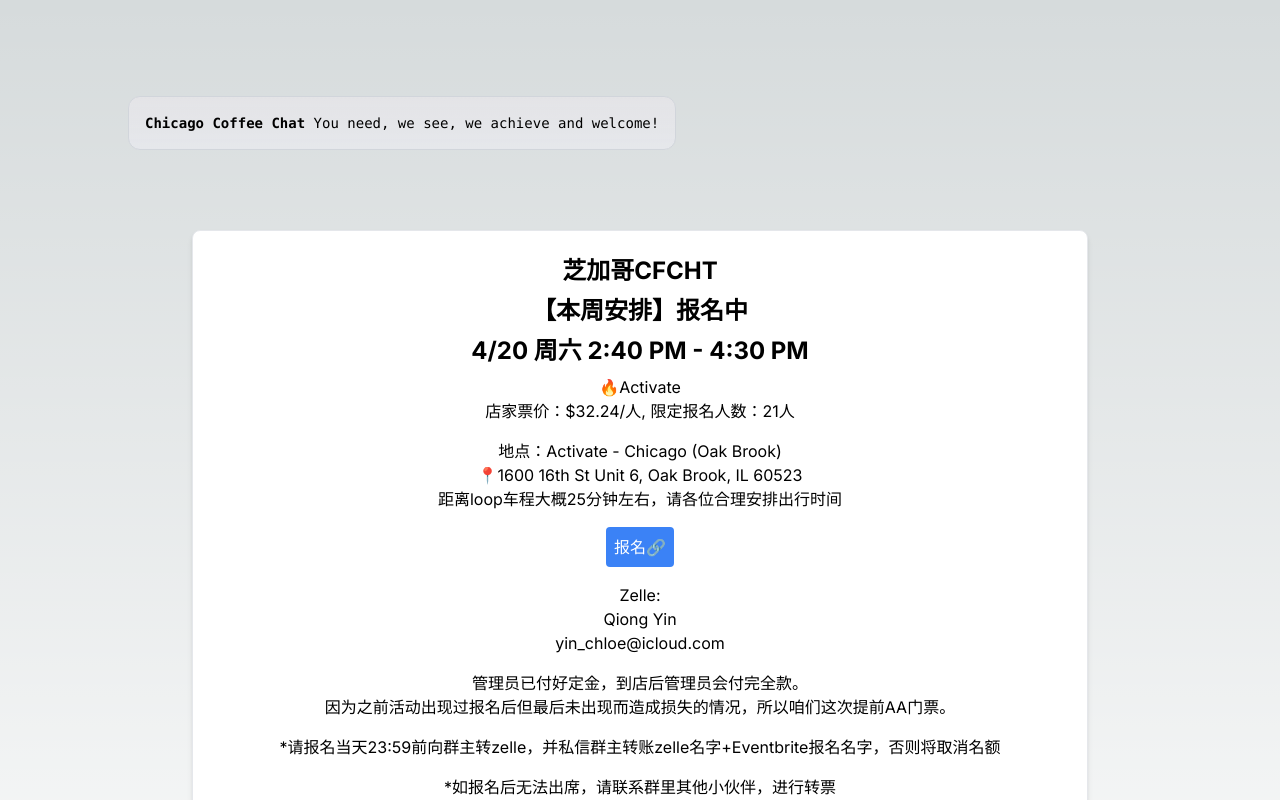
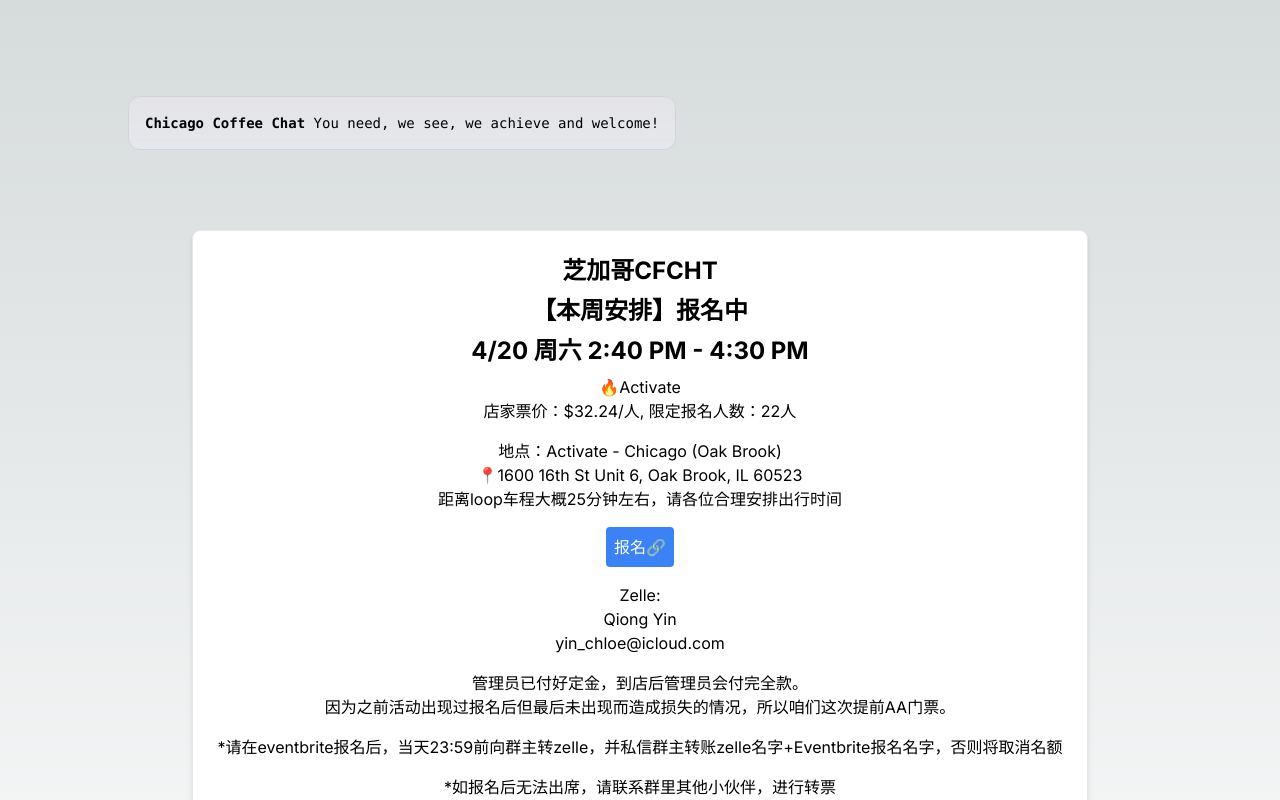
Before and after one commit to Brack-Wang/nextjs, a Next.js app: page / in a window 1280 px wide. Shown: the top 800 px of the page. Built offline with nearby package versions, Linux system fonts and the light colour scheme.

Commit message:
Update page.tsx

```diff
--- a/app/page.tsx
+++ b/app/page.tsx
@@ -23,12 +23,12 @@ export default function Home() {
   {/* Event Details Replacement Start */}
 <h2 className="text-2xl font-bold mb-2">【本周安排】报名中</h2>
 <h2 className="text-2xl font-bold mb-2">4/20 周六 2:40 PM - 4:30 PM</h2>
-<p className="mb-4">🔥Activate<br />店家票价：$32.24/人, 限定报名人数：21人</p>
+<p className="mb-4">🔥Activate<br />店家票价：$32.24/人, 限定报名人数：22人</p>
 <p className="mb-4">地点：Activate - Chicago (Oak Brook)<br />📍1600 16th St Unit 6, Oak Brook, IL 60523<br />距离loop车程大概25分钟左右，请各位合理安排出行时间</p>
 <a href="https://www.eventbrite.com/e/cfcht420-240pm-activate-tickets-883886537427?aff=oddtdtcreator" target="_blank" className="inline-block bg-blue-500 text-white p-2 rounded hover:bg-blue-700 transition duration-300 ease-in-out">报名🔗</a>
 <p className="mt-4">Zelle:<br />Qiong Yin<br />yin_chloe@icloud.com</p>
 <p className="mt-4">管理员已付好定金，到店后管理员会付完全款。<br />因为之前活动出现过报名后但最后未出现而造成损失的情况，所以咱们这次提前AA门票。</p>
-<p className="mt-4">*请报名当天23:59前向群主转zelle，并私信群主转账zelle名字+Eventbrite报名名字，否则将取消名额</p>
+<p className="mt-4">*请在eventbrite报名后，当天23:59前向群主转zelle，并私信群主转账zelle名字+Eventbrite报名名字，否则将取消名额</p>
 <p className="mt-4">*如报名后无法出席，请联系群里其他小伙伴，进行转票</p>
 <p className="mt-4 font-bold">那么各位，周六见！🌞</p>
     <p className="mt-4 font-bold">固定报名时间：每周三8PM</p>
```
